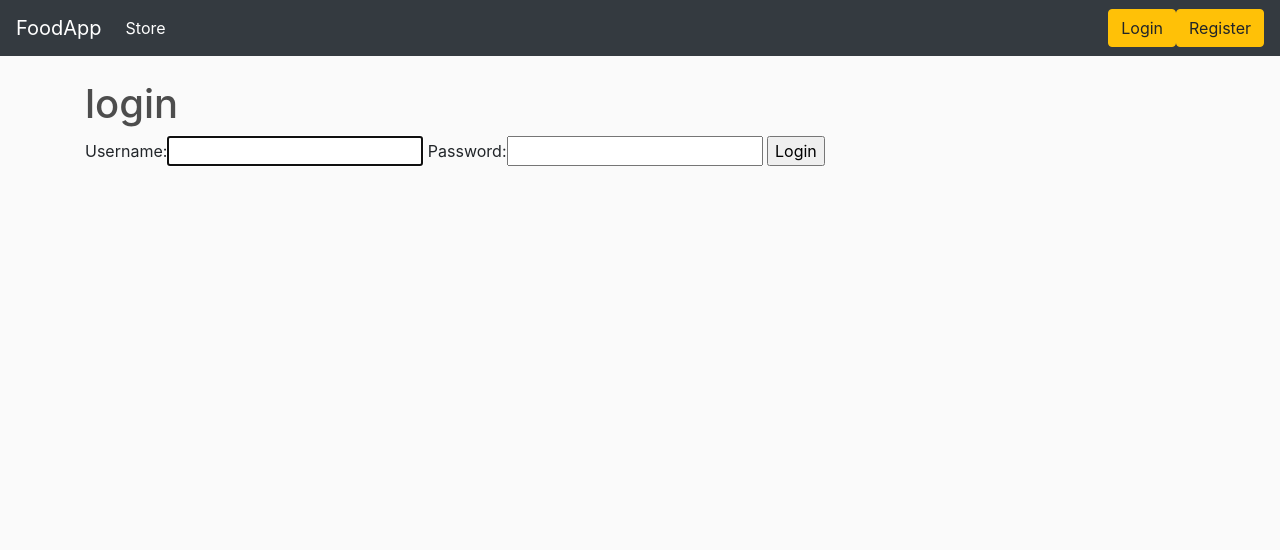
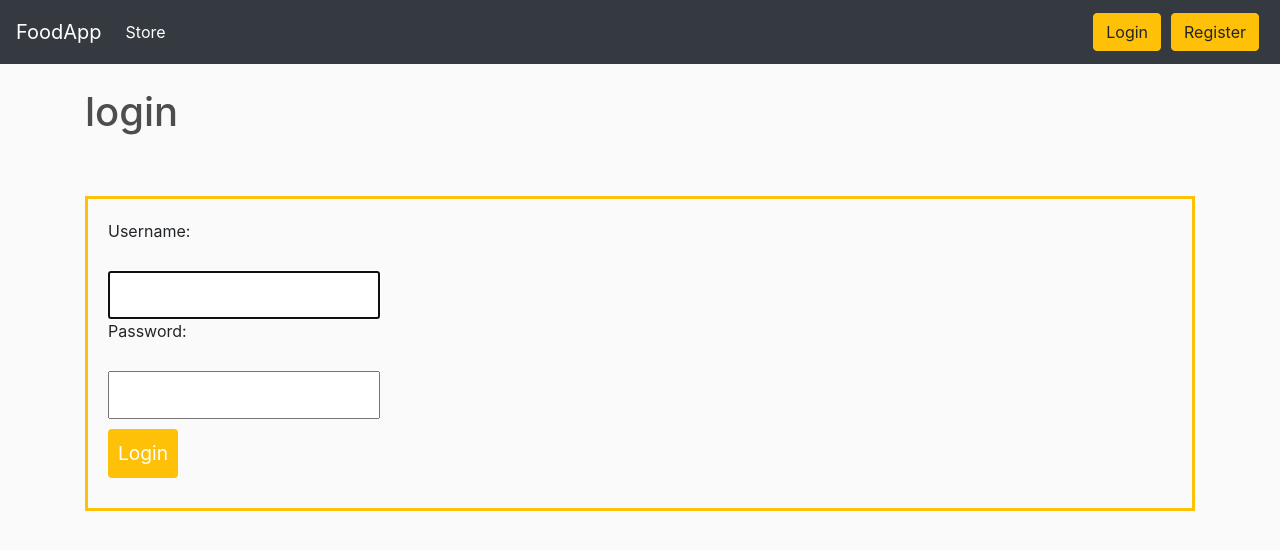
Before and after one commit to nayem1703163/foodapp_project, a Django app: page /user/login/ in a window 1280 px wide. Shown: the top 550 px of the page. Run offline with Django 3.2, Linux system fonts and the light colour scheme; some libraries are stand-ins or nearby versions.

Commit message:
Style changes

```diff
--- a/User/templates/User/signup.html
+++ b/User/templates/User/signup.html
@@ -1,7 +1,7 @@
 {% extends "base.html" %}
 
 {% block content %}
-    <h1> signup __</h1>
+    <h1> Signup</h1>
     <form class="site-form" action="{% url 'signup_user' %}" method='POST'>
         {% csrf_token %}
         {{ form }}
--- a/static/css/main.css
+++ b/static/css/main.css
@@ -5,3 +5,35 @@ body{
 h1,h2,h3,h4,h5,h6{
 	color:hsl(0, 0%, 30%);
 }
+.helptext {
+    display: block;
+    font-size: 0;
+    visibility:hidden;
+}
+.errorlist{
+    list-style: none;
+    padding: 0px;
+    font-size: 0.7em;
+    color: #ff5722;
+}
+.site-form{
+    margin-top: 60px;
+    border: 3px solid #ffc107;
+    padding: 20px;
+}
+.site-form input, .site-form textarea{
+    display: block;
+    margin: 20px 0 0 0;
+    padding: 10px;
+}
+.site-form input[type="submit"]{
+    background: #ffc107;
+    border:0;
+    color: #fff;
+    font-size: 1.2em;
+    border-radius: 4px;
+    margin: 10px 0;
+}
+.btn{
+    margin: 5px;
+}
--- a/templates/base.html
+++ b/templates/base.html
@@ -38,9 +38,6 @@
 				<a href="{% url 'signup_user' %}"class="btn btn-warning">Register</a>
 			{% endif %}
 
-
-
-
 	    </div>
 	  </div>
 	</nav>
```
Also changed, not shown: db.sqlite3.
